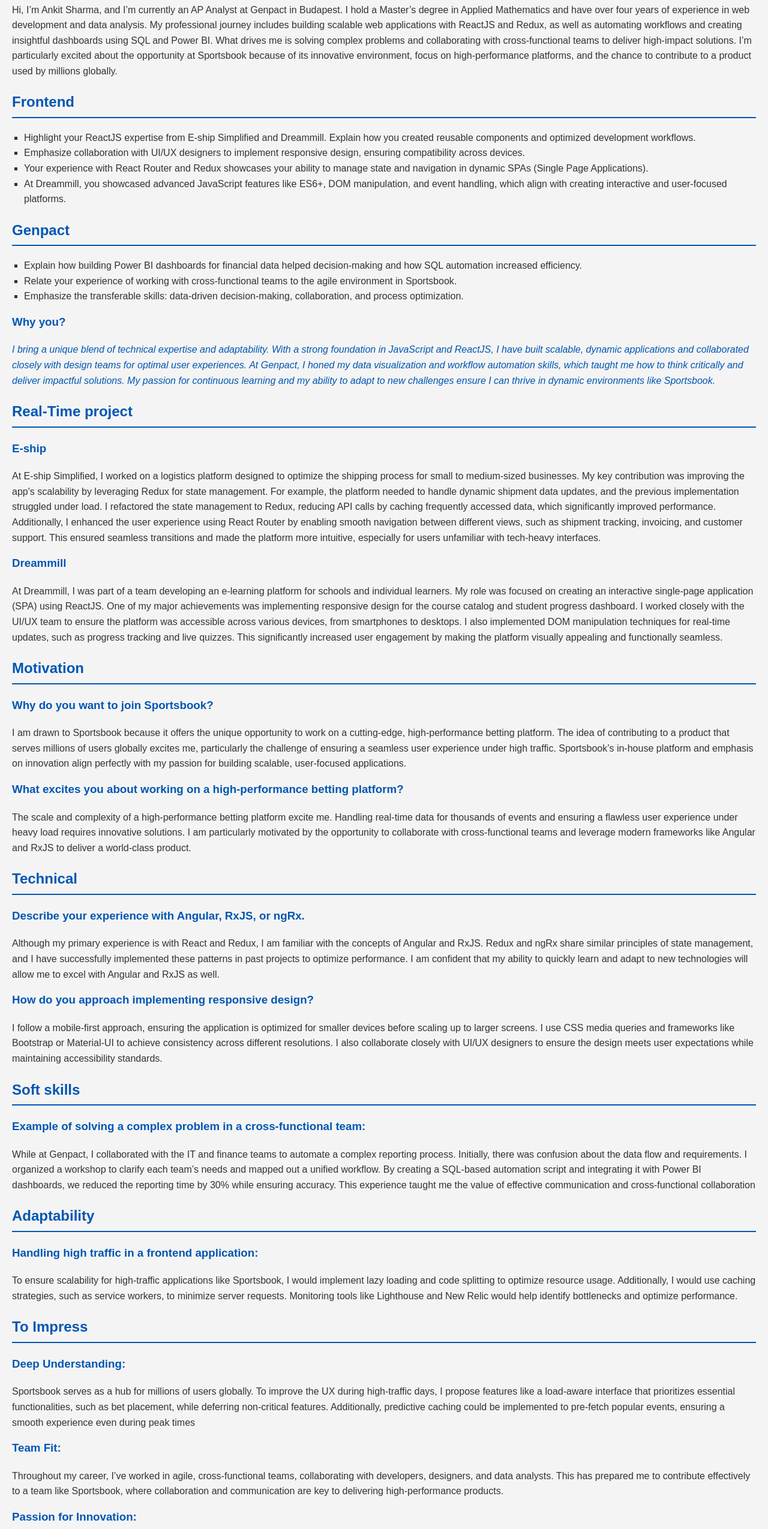
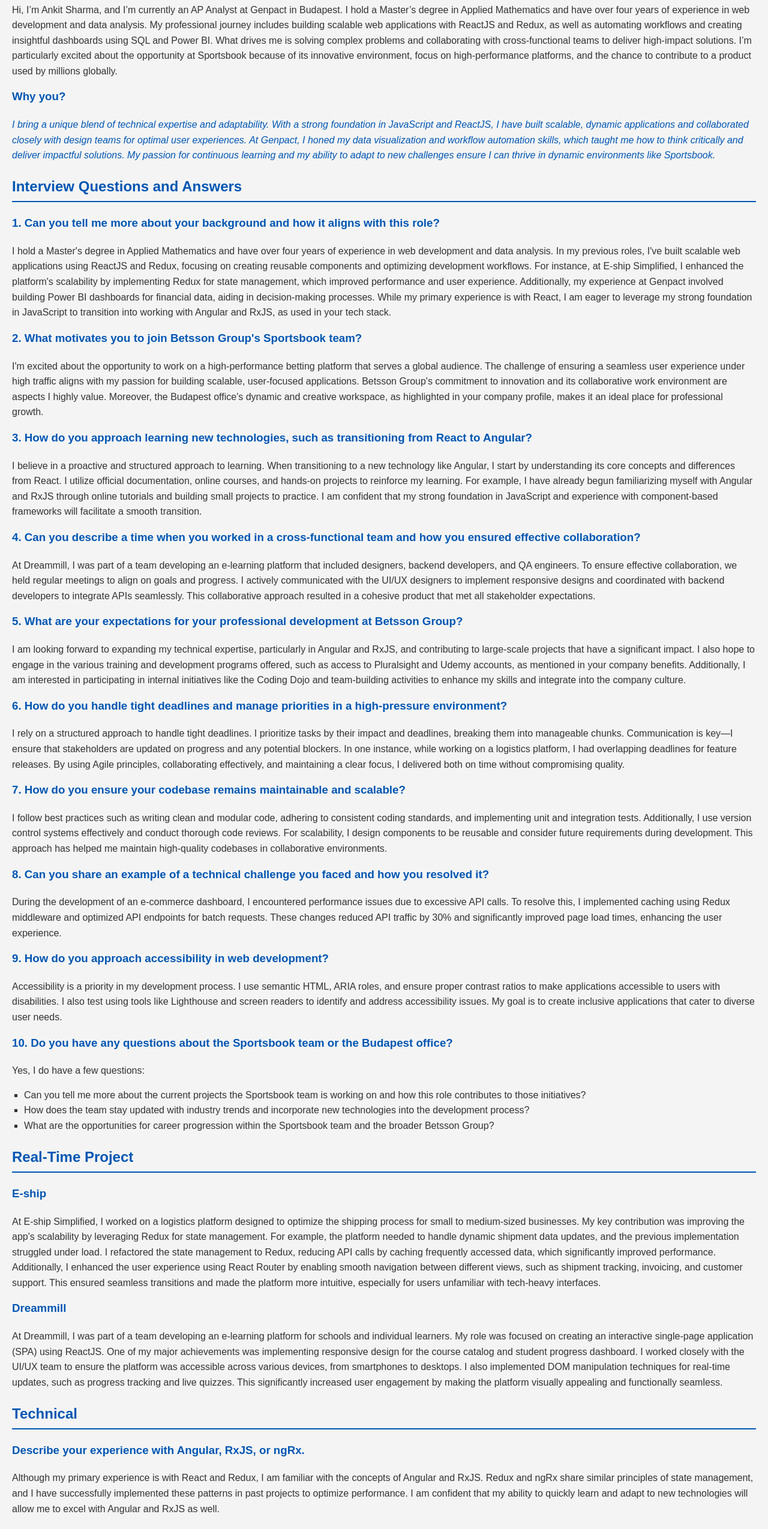
Before and after one commit to itsyourtechguy/interview, a website: page index.html in a window 1280 px wide. Shown: the part 240-2789 px from the top of the page at 60% size. Drawn offline with Linux system fonts and the light colour scheme.

Commit message:
Added more questions

```diff
--- a/index.html
+++ b/index.html
@@ -4,13 +4,14 @@
     <meta charset="UTF-8" />
     <meta name="viewport" content="width=device-width, initial-scale=1.0" />
     <meta http-equiv="X-UA-Compatible" content="ie=edge" />
-    <title>interview</title>
+    <title>Interview Preparation</title>
     <link rel="stylesheet" href="styles.css" />
   </head>
   <body>
     <h1>Prepare</h1>
-    <a href="https://itsyourtechguy.github.io/technical/"><button>Technical questions</button></a>
+    <a href="https://itsyourtechguy.github.io/technical/"><button>Technical Questions</button></a>
     <a href="https://itsyourtechguy.github.io/90min/"><button>Technical 90min</button></a>
+
     <h2>Introduction</h2>
     <p>
       Hi, I’m Ankit Sharma, and I’m currently an AP Analyst at Genpact in
@@ -25,56 +26,116 @@
       high-performance platforms, and the chance to contribute to a product used
       by millions globally.
     </p>
-    <h2>Frontend</h2>
-    <ul>
-      <li>
-        Highlight your ReactJS expertise from E-ship Simplified and Dreammill.
-        Explain how you created reusable components and optimized development
-        workflows.
-      </li>
-      <li>
-        Emphasize collaboration with UI/UX designers to implement responsive
-        design, ensuring compatibility across devices.
-      </li>
-      <li>
-        Your experience with React Router and Redux showcases your ability to
-        manage state and navigation in dynamic SPAs (Single Page Applications).
-      </li>
-      <li>
-        At Dreammill, you showcased advanced JavaScript features like ES6+, DOM
-        manipulation, and event handling, which align with creating interactive
-        and user-focused platforms.
-      </li>
-    </ul>
-    <h2>Genpact</h2>
-    <ul>
-      <li>
-        Explain how building Power BI dashboards for financial data helped
-        decision-making and how SQL automation increased efficiency.
-      </li>
-      <li>
-        Relate your experience of working with cross-functional teams to the
-        agile environment in Sportsbook.
-      </li>
-      <li>
-        Emphasize the transferable skills: data-driven decision-making,
-        collaboration, and process optimization.
-      </li>
-    </ul>
+
     <h3>Why you?</h3>
     <p>
-      <em
-        >I bring a unique blend of technical expertise and adaptability. With a
+      <em>
+        I bring a unique blend of technical expertise and adaptability. With a
         strong foundation in JavaScript and ReactJS, I have built scalable,
         dynamic applications and collaborated closely with design teams for
         optimal user experiences. At Genpact, I honed my data visualization and
         workflow automation skills, which taught me how to think critically and
         deliver impactful solutions. My passion for continuous learning and my
         ability to adapt to new challenges ensure I can thrive in dynamic
-        environments like Sportsbook.</em
-      >
+        environments like Sportsbook.
+      </em>
     </p>
-    <h2>Real-Time project</h2>
+
+    <h2>Interview Questions and Answers</h2>
+    <h3>1. Can you tell me more about your background and how it aligns with this role?</h3>
+    <p>
+      I hold a Master's degree in Applied Mathematics and have over four years
+      of experience in web development and data analysis. In my previous roles,
+      I've built scalable web applications using ReactJS and Redux, focusing on
+      creating reusable components and optimizing development workflows. For
+      instance, at E-ship Simplified, I enhanced the platform's scalability by
+      implementing Redux for state management, which improved performance and
+      user experience. Additionally, my experience at Genpact involved building
+      Power BI dashboards for financial data, aiding in decision-making
+      processes. While my primary experience is with React, I am eager to
+      leverage my strong foundation in JavaScript to transition into working
+      with Angular and RxJS, as used in your tech stack.
+    </p>
+
+    <h3>2. What motivates you to join Betsson Group's Sportsbook team?</h3>
+    <p>
+      I'm excited about the opportunity to work on a high-performance betting
+      platform that serves a global audience. The challenge of ensuring a
+      seamless user experience under high traffic aligns with my passion for
+      building scalable, user-focused applications. Betsson Group's commitment
+      to innovation and its collaborative work environment are aspects I highly
+      value. Moreover, the Budapest office's dynamic and creative workspace, as
+      highlighted in your company profile, makes it an ideal place for
+      professional growth.
+    </p>
+
+    <h3>3. How do you approach learning new technologies, such as transitioning from React to Angular?</h3>
+    <p>
+      I believe in a proactive and structured approach to learning. When
+      transitioning to a new technology like Angular, I start by understanding
+      its core concepts and differences from React. I utilize official
+      documentation, online courses, and hands-on projects to reinforce my
+      learning. For example, I have already begun familiarizing myself with
+      Angular and RxJS through online tutorials and building small projects to
+      practice. I am confident that my strong foundation in JavaScript and
+      experience with component-based frameworks will facilitate a smooth
+      transition.
+    </p>
+
+    <h3>4. Can you describe a time when you worked in a cross-functional team and how you ensured effective collaboration?</h3>
+    <p>
+      At Dreammill, I was part of a team developing an e-learning platform that
+      included designers, backend developers, and QA engineers. To ensure
+      effective collaboration, we held regular meetings to align on goals and
+      progress. I actively communicated with the UI/UX designers to implement
+      responsive designs and coordinated with backend developers to integrate
+      APIs seamlessly. This collaborative approach resulted in a cohesive
+      product that met all stakeholder expectations.
+    </p>
+
+    <h3>5. What are your expectations for your professional development at Betsson Group?</h3>
+    <p>
+      I am looking forward to expanding my technical expertise, particularly in
+      Angular and RxJS, and contributing to large-scale projects that have a
+      significant impact. I also hope to engage in the various training and
+      development programs offered, such as access to Pluralsight and Udemy
+      accounts, as mentioned in your company benefits. Additionally, I am
+      interested in participating in internal initiatives like the Coding Dojo
+      and team-building activities to enhance my skills and integrate into the
+      company culture.
+    </p>
+
+    <h3>6. How do you handle tight deadlines and manage priorities in a high-pressure environment?</h3>
+    <p>
+      I rely on a structured approach to handle tight deadlines. I prioritize tasks by their impact and deadlines, breaking them into manageable chunks. Communication is key—I ensure that stakeholders are updated on progress and any potential blockers. In one instance, while working on a logistics platform, I had overlapping deadlines for feature releases. By using Agile principles, collaborating effectively, and maintaining a clear focus, I delivered both on time without compromising quality.
+    </p>
+
+    <h3>7. How do you ensure your codebase remains maintainable and scalable?</h3>
+    <p>
+      I follow best practices such as writing clean and modular code, adhering to consistent coding standards, and implementing unit and integration tests. Additionally, I use version control systems effectively and conduct thorough code reviews. For scalability, I design components to be reusable and consider future requirements during development. This approach has helped me maintain high-quality codebases in collaborative environments.
+    </p>
+
+    <h3>8. Can you share an example of a technical challenge you faced and how you resolved it?</h3>
+    <p>
+      During the development of an e-commerce dashboard, I encountered performance issues due to excessive API calls. To resolve this, I implemented caching using Redux middleware and optimized API endpoints for batch requests. These changes reduced API traffic by 30% and significantly improved page load times, enhancing the user experience.
+    </p>
+
+    <h3>9. How do you approach accessibility in web development?</h3>
+    <p>
+      Accessibility is a priority in my development process. I use semantic HTML, ARIA roles, and ensure proper contrast ratios to make applications accessible to users with disabilities. I also test using tools like Lighthouse and screen readers to identify and address accessibility issues. My goal is to create inclusive applications that cater to diverse user needs.
+    </p>
+
+    <h3>10. Do you have any questions about the Sportsbook team or the Budapest office?</h3>
+    <p>
+      Yes, I do have a few questions:
+    </p>
+    <ul>
+      <li>Can you tell me more about the current projects the Sportsbook team is working on and how this role contributes to those initiatives?</li>
+      <li>How does the team stay updated with industry trends and incorporate new technologies into the development process?</li>
+      <li>What are the opportunities for career progression within the Sportsbook team and the broader Betsson Group?</li>
+    </ul>
+
+    <h2>Real-Time Project</h2>
     <h3>E-ship</h3>
     <p>
       At E-ship Simplified, I worked on a logistics platform designed to
@@ -90,6 +151,7 @@
       transitions and made the platform more intuitive, especially for users
       unfamiliar with tech-heavy interfaces.
     </p>
+
     <h3>Dreammill</h3>
     <p>
       At Dreammill, I was part of a team developing an e-learning platform for
@@ -103,28 +165,7 @@
       increased user engagement by making the platform visually appealing and
       functionally seamless.
     </p>
-    <h2>Motivation</h2>
-    <h3>Why do you want to join Sportsbook?</h3>
-    <p>
-      I am drawn to Sportsbook because it offers the unique opportunity to work
-      on a cutting-edge, high-performance betting platform. The idea of
-      contributing to a product that serves millions of users globally excites
-      me, particularly the challenge of ensuring a seamless user experience
-      under high traffic. Sportsbook’s in-house platform and emphasis on
-      innovation align perfectly with my passion for building scalable,
-      user-focused applications.
-    </p>
-    <h3>
-      What excites you about working on a high-performance betting platform?
-    </h3>
-    <p>
-      The scale and complexity of a high-performance betting platform excite me.
-      Handling real-time data for thousands of events and ensuring a flawless
-      user experience under heavy load requires innovative solutions. I am
-      particularly motivated by the opportunity to collaborate with
-      cross-functional teams and leverage modern frameworks like Angular and
-      RxJS to deliver a world-class product.
-    </p>
+
     <h2>Technical</h2>
     <h3>Describe your experience with Angular, RxJS, or ngRx.</h3>
     <p>
@@ -135,6 +176,7 @@
       quickly learn and adapt to new technologies will allow me to excel with
       Angular and RxJS as well.
     </p>
+
     <h3>How do you approach implementing responsive design?</h3>
     <p>
       I follow a mobile-first approach, ensuring the application is optimized
@@ -144,72 +186,64 @@
       UI/UX designers to ensure the design meets user expectations while
       maintaining accessibility standards.
     </p>
-    <h2>Soft skills</h2>
-    <h3>Example of solving a complex problem in a cross-functional team:</h3>
+
+    <h2>Cultural Fit</h2>
+    <h3>1. Align with "One Betsson" (Teamwork and Collaboration)</h3>
     <p>
-      While at Genpact, I collaborated with the IT and finance teams to automate
-      a complex reporting process. Initially, there was confusion about the data
-      flow and requirements. I organized a workshop to clarify each team’s needs
-      and mapped out a unified workflow. By creating a SQL-based automation
-      script and integrating it with Power BI dashboards, we reduced the
-      reporting time by 30% while ensuring accuracy. This experience taught me
-      the value of effective communication and cross-functional collaboration
+      Betsson values collaboration and teamwork. Highlight instances where you worked effectively in cross-functional teams or contributed to shared goals.
     </p>
-    <h2>Adaptability</h2>
-    <h3>Handling high traffic in a frontend application:</h3>
     <p>
-      To ensure scalability for high-traffic applications like Sportsbook, I
-      would implement lazy loading and code splitting to optimize resource
-      usage. Additionally, I would use caching strategies, such as service
-      workers, to minimize server requests. Monitoring tools like Lighthouse and
-      New Relic would help identify bottlenecks and optimize performance.
+      <strong>Example:</strong> "At Dreammill, I worked closely with designers, backend developers, and QA engineers to create an e-learning platform. Regular communication and collaboration ensured alignment, resulting in a cohesive and successful product. I thrive in environments where teamwork drives innovation and success, aligning perfectly with Betsson's 'One Betsson' value."
     </p>
-    <h2>To Impress</h2>
-    <h3>Deep Understanding:</h3>
+
+    <h3>2. Showcase "It’s All About People" (Valuing Individuals)</h3>
     <p>
-      Sportsbook serves as a hub for millions of users globally. To improve the
-      UX during high-traffic days, I propose features like a load-aware
-      interface that prioritizes essential functionalities, such as bet
-      placement, while deferring non-critical features. Additionally, predictive
-      caching could be implemented to pre-fetch popular events, ensuring a
-      smooth experience even during peak times
+      Betsson emphasizes valuing employees and fostering a supportive environment. Share how you contributed to a positive and inclusive workplace or mentored peers.
     </p>
-    <h3>Team Fit:</h3>
     <p>
-      Throughout my career, I’ve worked in agile, cross-functional teams,
-      collaborating with developers, designers, and data analysts. This has
-      prepared me to contribute effectively to a team like Sportsbook, where
-      collaboration and communication are key to delivering high-performance
-      products.
+      <strong>Example:</strong> "At Genpact, I took the initiative to mentor junior team members in Power BI and SQL, helping them upskill and contribute effectively to our projects. I believe in creating an environment where everyone feels valued, which resonates with Betsson's focus on people."
     </p>
-    <h3>Passion for Innovation:</h3>
+
+    <h3>3. Demonstrate "We Play Fair" (Integrity and Ethics)</h3>
     <p>
-      My continuous learning journey—from completing advanced courses in
-      JavaScript and Python to gaining hands-on experience with Power BI and
-      SQL—demonstrates my passion for staying ahead in the tech industry. I am
-      excited to bring this mindset to Sportsbook and contribute to its
-      innovative solutions.
+      Betsson values ethical practices and fairness. Highlight how you've upheld integrity in your work, such as delivering honest feedback, following best practices, or handling sensitive data responsibly.
     </p>
-    <h2>Stand-Out Reasons</h2>
-    <h3>Versatility:</h3>
     <p>
-      I bring a unique combination of frontend development skills (ReactJS,
-      JavaScript) and backend/data analysis expertise (SQL, Power BI). This
-      versatility allows me to contribute effectively to both user-facing
-      features and backend optimizations.
+      <strong>Example:</strong> "While working on an e-commerce dashboard, I ensured transparency by maintaining clear communication with stakeholders about potential challenges and project timelines. I always prioritize ethical practices and fairness, values that I see reflected in Betsson's commitment to integrity."
     </p>
-    <h3>Proven Track Record:</h3>
+
+    <h3>4. Connect with Diversity, Inclusion, and Belonging (DIB) Initiatives</h3>
     <p>
-      I have successfully delivered scalable, user-friendly applications in
-      previous roles, such as the logistics platform at E-ship Simplified and
-      the e-learning platform at Dreammill
+      If you’ve contributed to diversity or inclusion initiatives, share these experiences. Otherwise, express your support and how you embrace diverse perspectives.
     </p>
-    <h3>Cultural Fit and Passion</h3>
     <p>
-      I thrive in dynamic, collaborative environments and am passionate about
-      building innovative solutions. My ability to adapt quickly and learn new
-      technologies makes me a strong fit for the high-performance culture at
-      Sportsbook.
+      <strong>Example:</strong> "I value diverse perspectives and enjoy working in multicultural teams. At Genpact, I worked with colleagues from different cultural backgrounds, which broadened my understanding and improved team outcomes. Betsson’s focus on diversity and inclusion strongly resonates with me."
     </p>
+
+    <h3>5. Highlight Your Adaptability to Betsson's Global and Innovative Environment</h3>
+    <p>
+      Betsson operates in a fast-paced, global environment. Emphasize your ability to adapt to new challenges and technologies.
+    </p>
+    <p>
+      <strong>Example:</strong> "I’ve transitioned from working with traditional SQL-based dashboards to building scalable React applications, showcasing my ability to adapt and innovate. I’m excited about Betsson's global reach and dynamic environment, where I can continue learning and contributing to impactful projects."
+    </p>
+
+    <h3>6. Reflect Passion for Betsson’s Mission</h3>
+    <p>
+      Express genuine enthusiasm for the role and how it aligns with your values.
+    </p>
+    <p>
+      <strong>Example:</strong> "What excites me most about Betsson is its dedication to delivering high-performance platforms that cater to millions globally while prioritizing ethical practices and teamwork. I see myself thriving in an environment that values innovation, collaboration, and people-centric growth."
+    </p>
+
+    <h3>7. Relate to Betsson's Commitment to Sustainability and Responsible Gaming</h3>
+    <p>
+      Even if you don’t have direct experience in these areas, express support for their initiatives.
+    </p>
+    <p>
+      <strong>Example:</strong> "I admire Betsson’s efforts in responsible gaming and sustainability, such as sponsoring the Sustainable Gambling Zone. I value working with organizations that prioritize positive societal impact alongside technological innovation."
+    </p>
+
+
   </body>
 </html>
```
Also changed, not shown: style.css (added).
